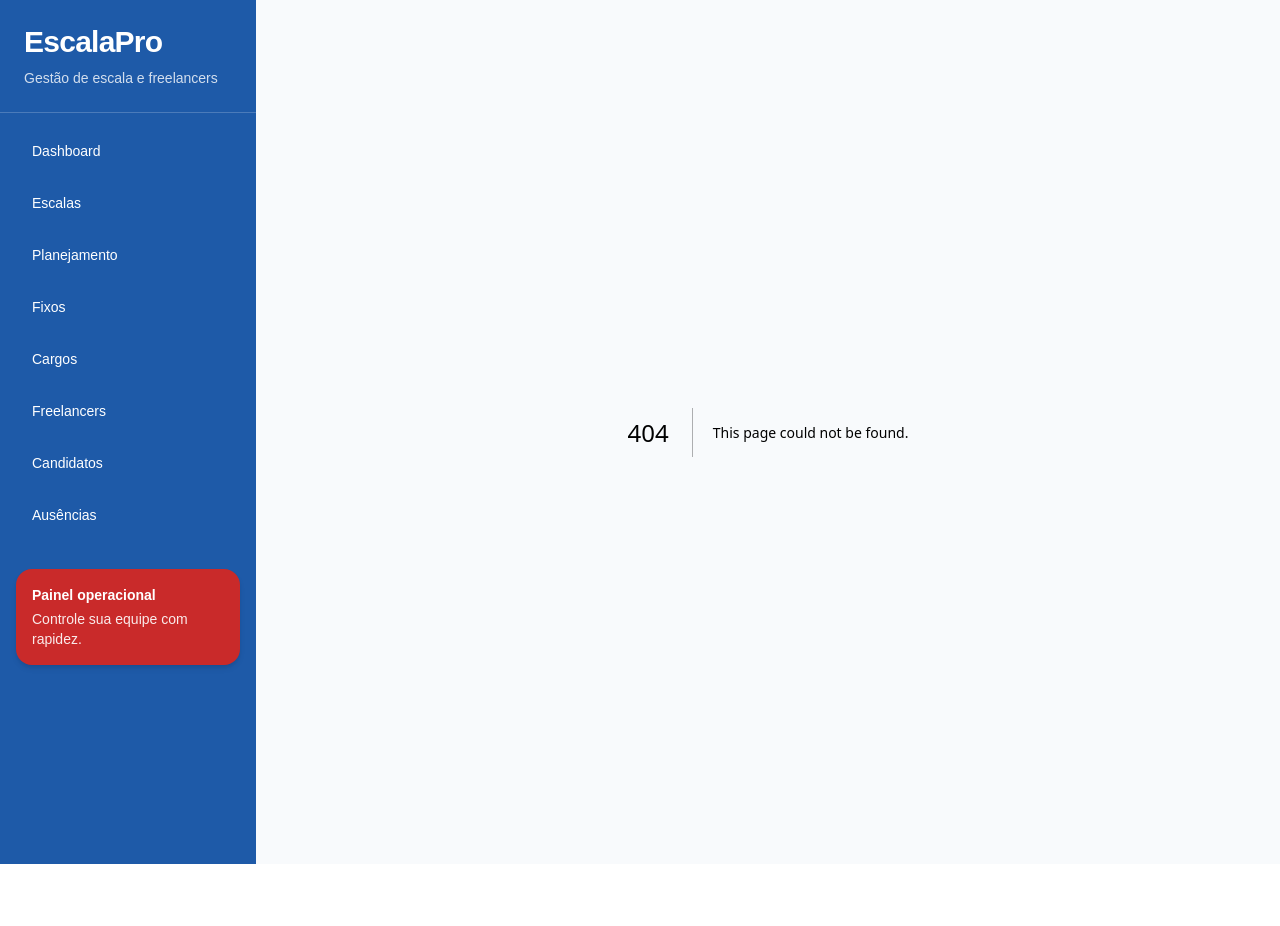
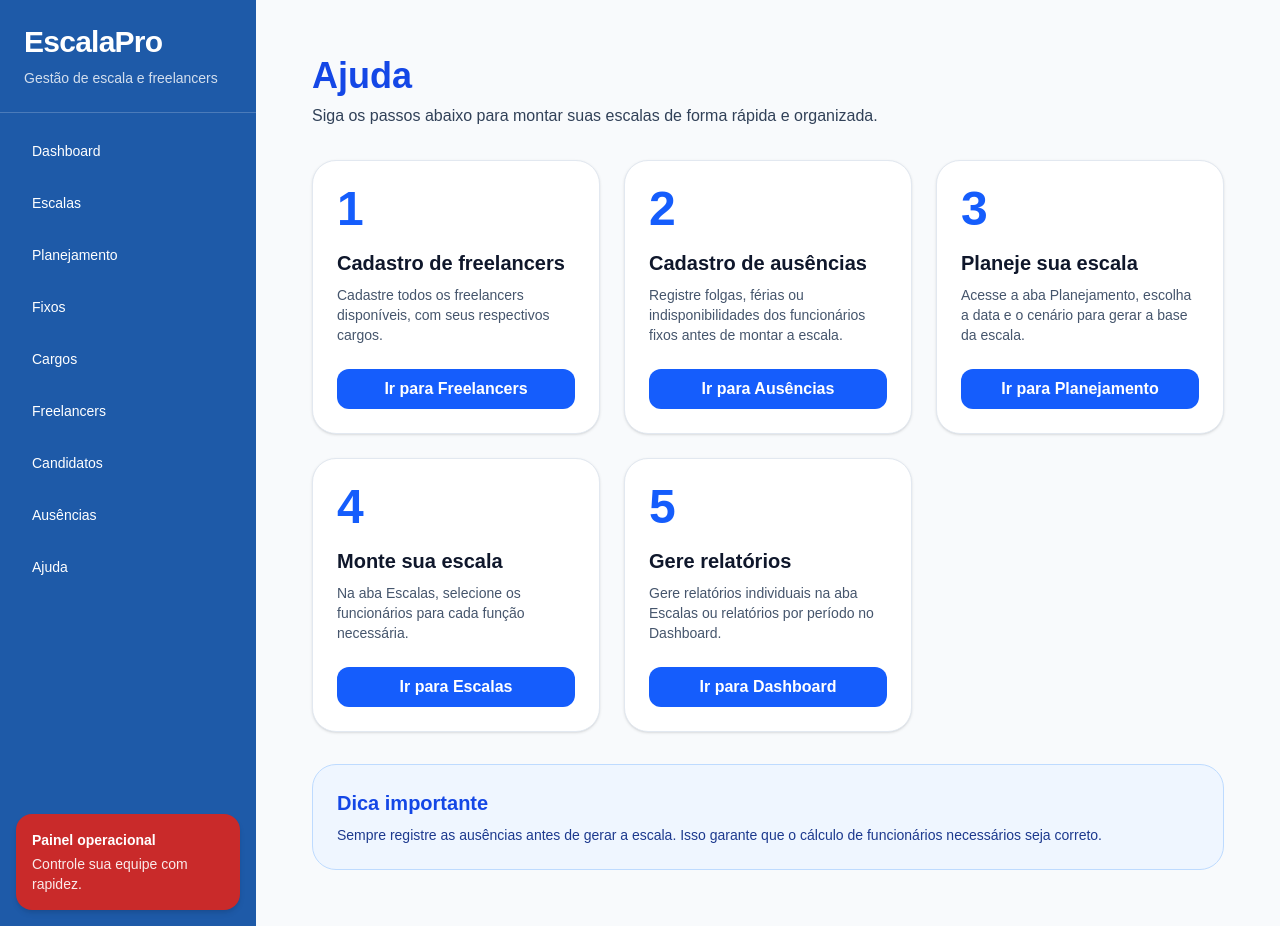
Before and after one commit to leocorrealanser-png/escala-pro, a Next.js app: page /ajuda in a window 1280 px wide. Before the commit this address had no page. Before the commit the page ends 864 px from the top, so only its background shows below. Built offline with nearby package versions, Linux system fonts and the light colour scheme.

Commit message:
adiciona aba ajuda

```diff
--- /dev/null
+++ b/app/ajuda/page.tsx
@@ -0,0 +1,95 @@
+"use client"
+
+import Link from "next/link"
+
+export default function AjudaPage() {
+  const passos = [
+    {
+      numero: 1,
+      titulo: "Cadastro de freelancers",
+      descricao:
+        "Cadastre todos os freelancers disponíveis, com seus respectivos cargos.",
+      link: "/freelancers",
+      botao: "Ir para Freelancers",
+    },
+    {
+      numero: 2,
+      titulo: "Cadastro de ausências",
+      descricao:
+        "Registre folgas, férias ou indisponibilidades dos funcionários fixos antes de montar a escala.",
+      link: "/ausencias",
+      botao: "Ir para Ausências",
+    },
+    {
+      numero: 3,
+      titulo: "Planeje sua escala",
+      descricao:
+        "Acesse a aba Planejamento, escolha a data e o cenário para gerar a base da escala.",
+      link: "/planejamento",
+      botao: "Ir para Planejamento",
+    },
+    {
+      numero: 4,
+      titulo: "Monte sua escala",
+      descricao:
+        "Na aba Escalas, selecione os funcionários para cada função necessária.",
+      link: "/escalas",
+      botao: "Ir para Escalas",
+    },
+    {
+      numero: 5,
+      titulo: "Gere relatórios",
+      descricao:
+        "Gere relatórios individuais na aba Escalas ou relatórios por período no Dashboard.",
+      link: "/",
+      botao: "Ir para Dashboard",
+    },
+  ]
+
+  return (
+    <div className="space-y-8 p-6 text-slate-800">
+      <div>
+        <h1 className="text-4xl font-bold text-blue-700">Ajuda</h1>
+        <p className="mt-2 text-base text-slate-700">
+          Siga os passos abaixo para montar suas escalas de forma rápida e organizada.
+        </p>
+      </div>
+
+      <section className="grid grid-cols-1 gap-6 md:grid-cols-2 xl:grid-cols-3">
+        {passos.map((passo) => (
+          <div
+            key={passo.numero}
+            className="rounded-3xl border border-slate-200 bg-white p-6 shadow-sm hover:shadow-md transition"
+          >
+            <div className="flex items-center justify-between">
+              <span className="text-5xl font-bold text-blue-600">
+                {passo.numero}
+              </span>
+            </div>
+
+            <h2 className="mt-4 text-xl font-semibold text-slate-900">
+              {passo.titulo}
+            </h2>
+
+            <p className="mt-2 text-sm text-slate-600">
+              {passo.descricao}
+            </p>
+
+            <Link href={passo.link}>
+              <button className="mt-6 w-full rounded-xl bg-blue-600 px-4 py-2 text-white font-semibold hover:bg-blue-700 transition">
+                {passo.botao}
+              </button>
+            </Link>
+          </div>
+        ))}
+      </section>
+
+      <section className="rounded-3xl border border-blue-200 bg-blue-50 p-6">
+        <h2 className="text-xl font-bold text-blue-700">Dica importante</h2>
+        <p className="mt-2 text-sm text-blue-900">
+          Sempre registre as ausências antes de gerar a escala. Isso garante que o cálculo de funcionários necessários seja correto.
+        </p>
+      </section>
+    </div>
+  )
+}
--- a/app/layout.tsx
+++ b/app/layout.tsx
@@ -15,8 +15,7 @@ export default function RootLayout({
     <html lang="pt-BR">
       <body className="min-h-screen bg-[#F8FAFC] text-[#1F2937]">
         <div className="flex min-h-screen">
-
-          <aside className="w-64 bg-[#1E5AA8] text-white shadow-lg">
+          <aside className="flex w-64 flex-col bg-[#1E5AA8] text-white shadow-lg">
             <div className="border-b border-white/20 px-6 py-6">
               <h1 className="text-3xl font-extrabold tracking-tight">
                 EscalaPro
@@ -27,7 +26,6 @@ export default function RootLayout({
             </div>
 
             <nav className="flex flex-col gap-2 p-4">
-
               <Link
                 href="/"
                 className="rounded-xl px-4 py-3 text-sm font-medium transition hover:bg-white/15"
@@ -84,6 +82,12 @@ export default function RootLayout({
                 Ausências
               </Link>
 
+              <Link
+                href="/ajuda"
+                className="rounded-xl px-4 py-3 text-sm font-medium transition hover:bg-white/15"
+              >
+                Ajuda
+              </Link>
             </nav>
 
             <div className="mt-auto p-4">
@@ -94,13 +98,11 @@ export default function RootLayout({
                 </p>
               </div>
             </div>
-
           </aside>
 
           <main className="flex-1 bg-[#F8FAFC] p-8">
             {children}
           </main>
-
         </div>
       </body>
     </html>
```
